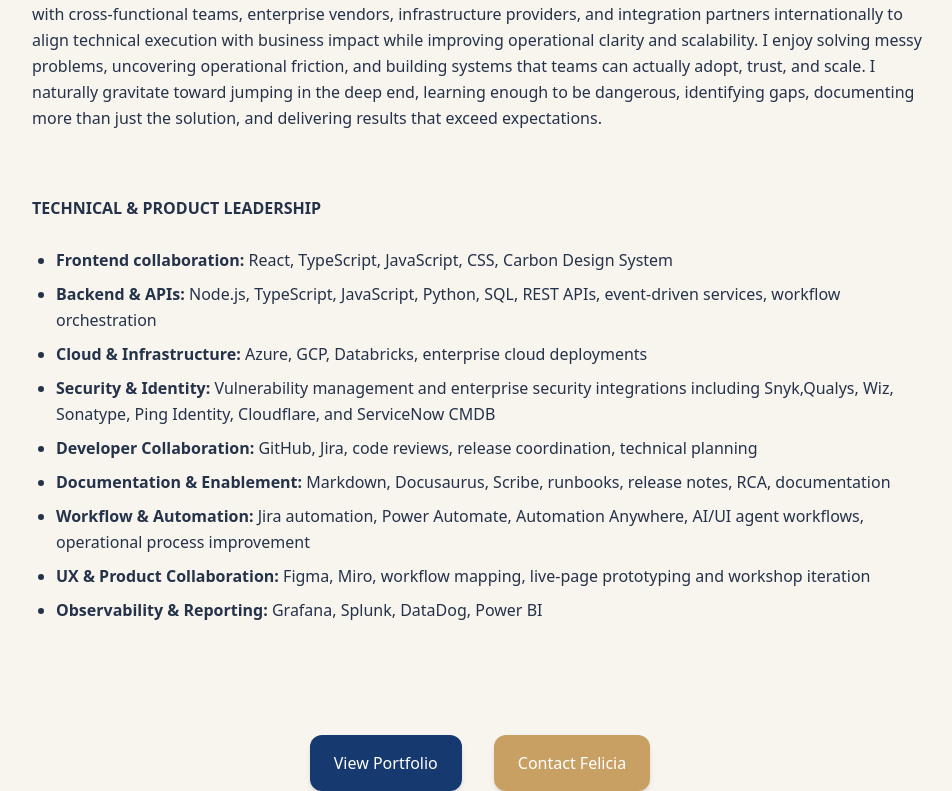
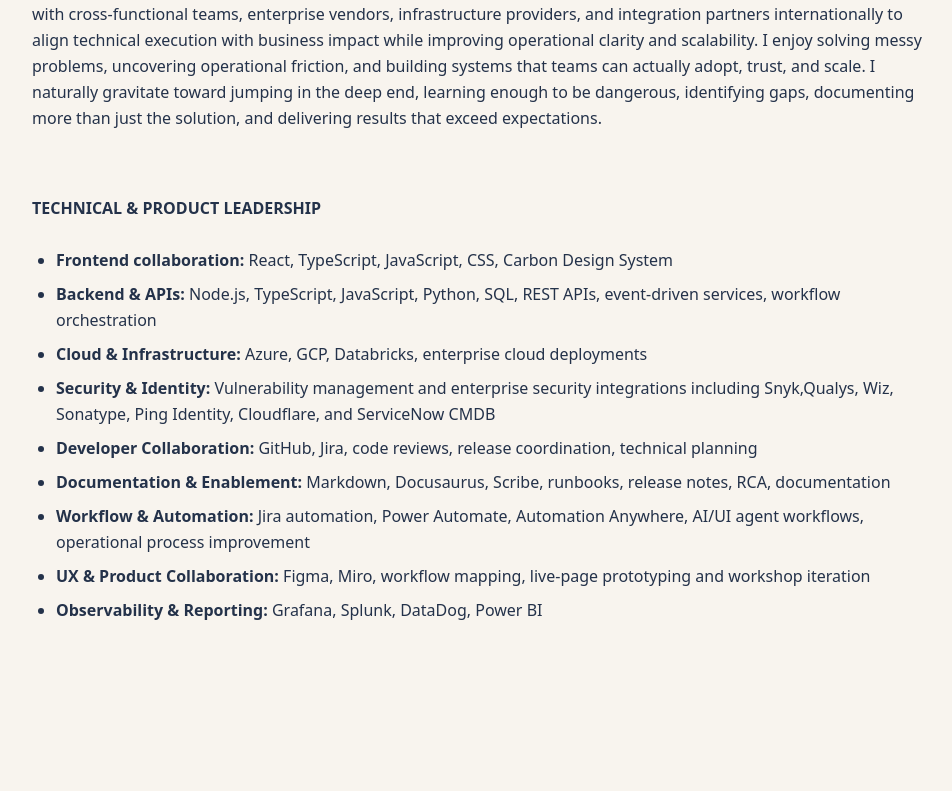
Before and after one commit to Felicia-Ainslie/Felicia-site, a Next.js app: page /home in a window 1280 px wide. Shown: the part 391-1182 px from the top of the page, without its empty margins (160-1112 px from the left). After the commit the page ends 1054 px from the top, so only its background shows below. Built offline with nearby package versions, Linux system fonts and the light colour scheme; a web font is replaced by a local one.

Commit message:
Added placeholers to Portfolio and Contact

```diff
--- a/app/contact/page.tsx
+++ b/app/contact/page.tsx
@@ -22,9 +22,19 @@
 
       <section id="contact" className="max-w-5xl text-center pt-20">
 
+        <div className="resume-page">
 
+          <h1><em><strong>Let's collaborate!</strong></em></h1>
+
+          <p>
+            <br />
+            <a href="mailto:FeliciaAinslie@gmail.com" className="text-[#C9A063] hover:text-[#163270] text-sm font-medium tracking-wide">
+              Email Me
+            </a>
+          </p>
+
+        </div>
       </section>
-
     </main>
   );
 }
--- a/app/home/page.tsx
+++ b/app/home/page.tsx
@@ -69,27 +69,7 @@
               <li><strong>Observability & Reporting:</strong> Grafana, Splunk, DataDog, Power BI</li>
             </ul>
           </div>
-
-        <br />
-        <br />
-        <br />
-
-        <div className="flex flex-wrap justify-center gap-4">
-
-            <button className="bg-[#163a70] text-white px-6 py-4 rounded-xl text-md font-medium shadow-md hover:opacity-90 transition duration-300">
-              View Portfolio
-            </button>
-
-            <br />
-
-            <button className="bg-[#C9A063] text-white px-6 py-4 rounded-xl text-md font-medium shadow-md hover:opacity-90 transition duration-300">
-              Contact Felicia
-            </button>
-
-        </div>
-
       </section>
-
     </main>
   );
 }
--- a/app/portfolio/page.tsx
+++ b/app/portfolio/page.tsx
@@ -22,9 +22,19 @@
 
       <section id="portfolio" className="max-w-5xl text-center pt-20">
 
+        <div className="resume-page">
 
+          <h1><em><strong>Portfolio Coming Soon!</strong></em></h1>
+
+          <p>
+            <br />
+            <a href="/FeliciaAinslie_Resume.pdf" download className="text-[#C9A063] hover:text-[#163270] text-sm font-medium tracking-wide">
+              Download  Resume
+            </a>
+          </p>
+
+        </div>
       </section>
-
     </main>
   );
 }
```
Also changed, not shown: 1 other file (tests, documents, lock files or other folders).
